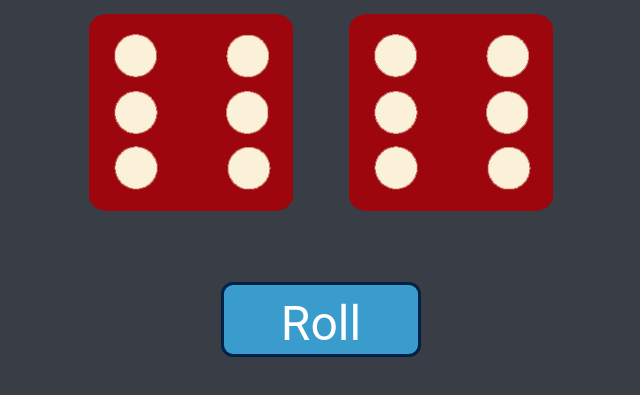
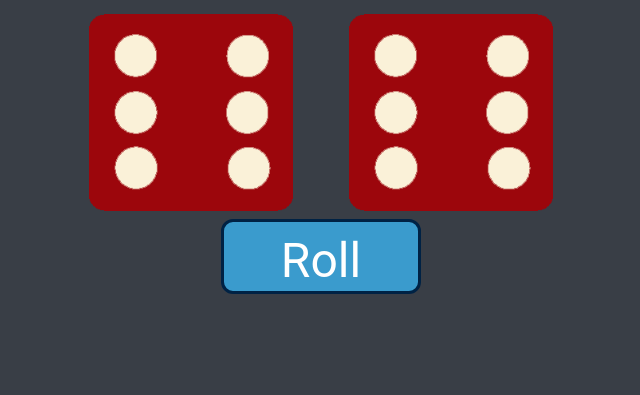
Before and after one commit to thecodephilic-guy/dice-game, a plain HTML site: page index.html in a window 1280 px wide. Shown: the part 261-656 px from the top of the page, without its empty margins (319-959 px from the left). Drawn offline with Linux system fonts and the light colour scheme.

Commit message:
Update index.html

```diff
--- a/index.html
+++ b/index.html
@@ -23,12 +23,12 @@
         <img class="img2" src="images/dice6.png">
       </div>
 
+      <div>
+        <button class="btn">Roll</button>
+      </div>
+
     </div>
 
   </body>
-
-  <footer>
-    <button class="btn">Roll</button>
-  </footer>
   <script src="script.js"></script>
 </html>
```
